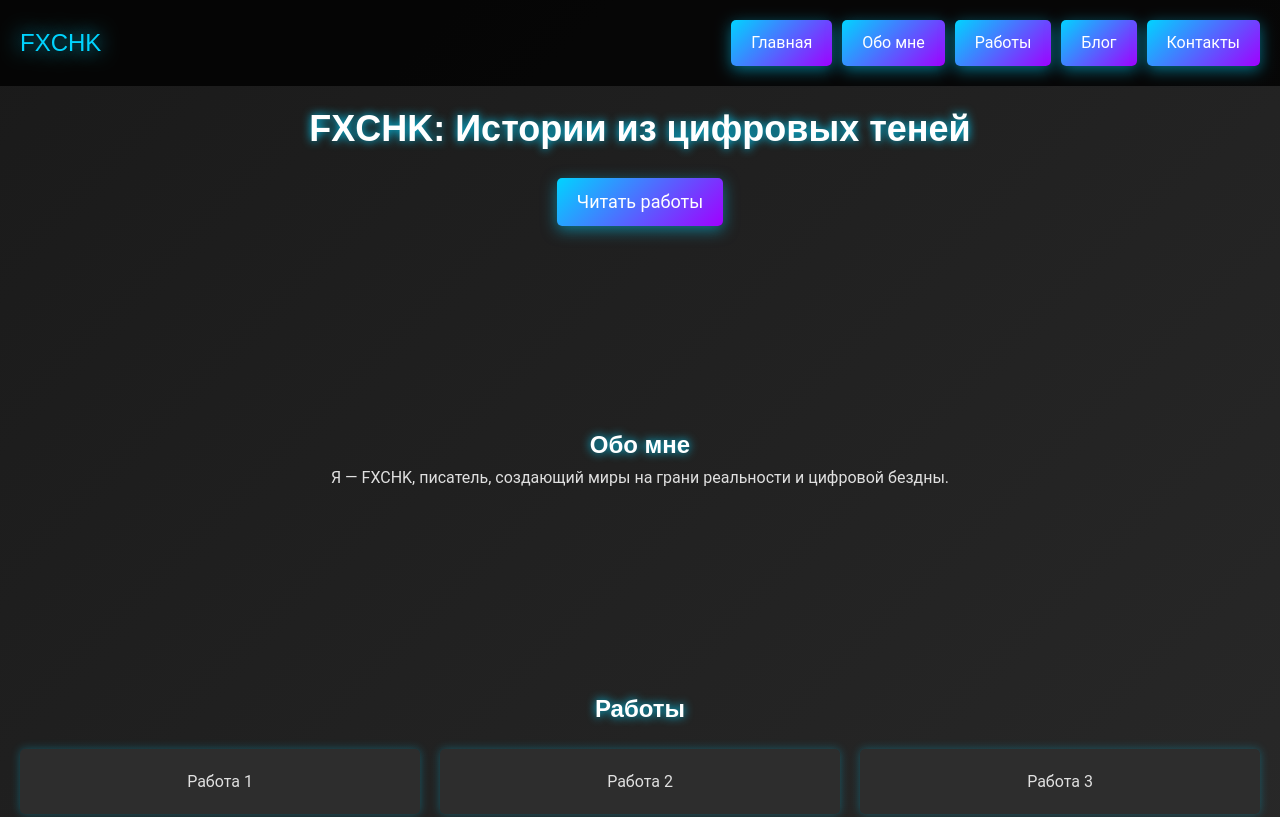
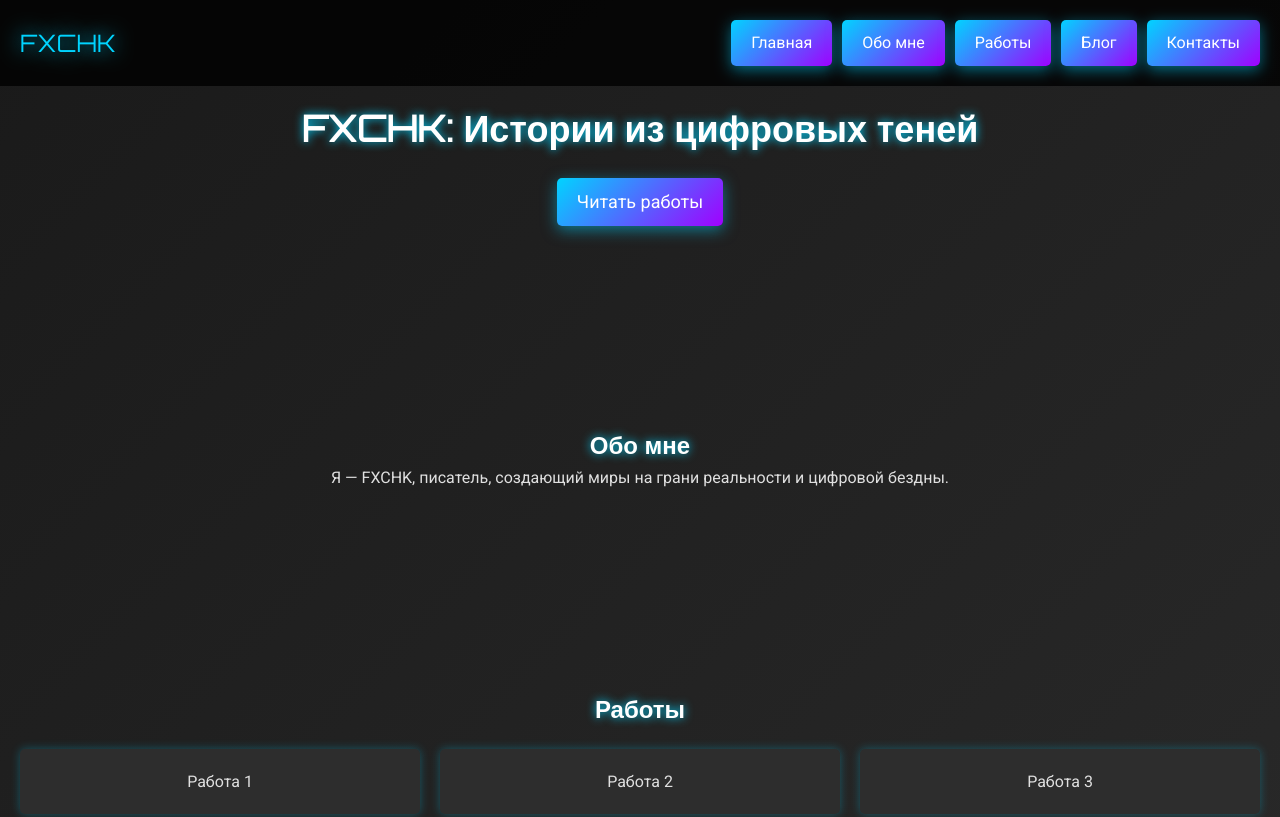
Before and after one commit to Foxichek/Foxichek.github.io, a plain HTML site: page index.html in a window 1280 px wide. Shown: the top 817 px of the page. Drawn offline with Linux system fonts and the light colour scheme.

Commit message:
Update index.html

```diff
--- a/index.html
+++ b/index.html
@@ -5,6 +5,7 @@
     <meta name="viewport" content="width=device-width, initial-scale=1.0">
     <title>FXCHK</title>
     <link rel="stylesheet" href="styles.css">
+    <link href="https://fonts.googleapis.com/css2?family=Orbitron&family=Roboto&display=swap" rel="stylesheet">
 </head>
 <body>
     <header>
```
